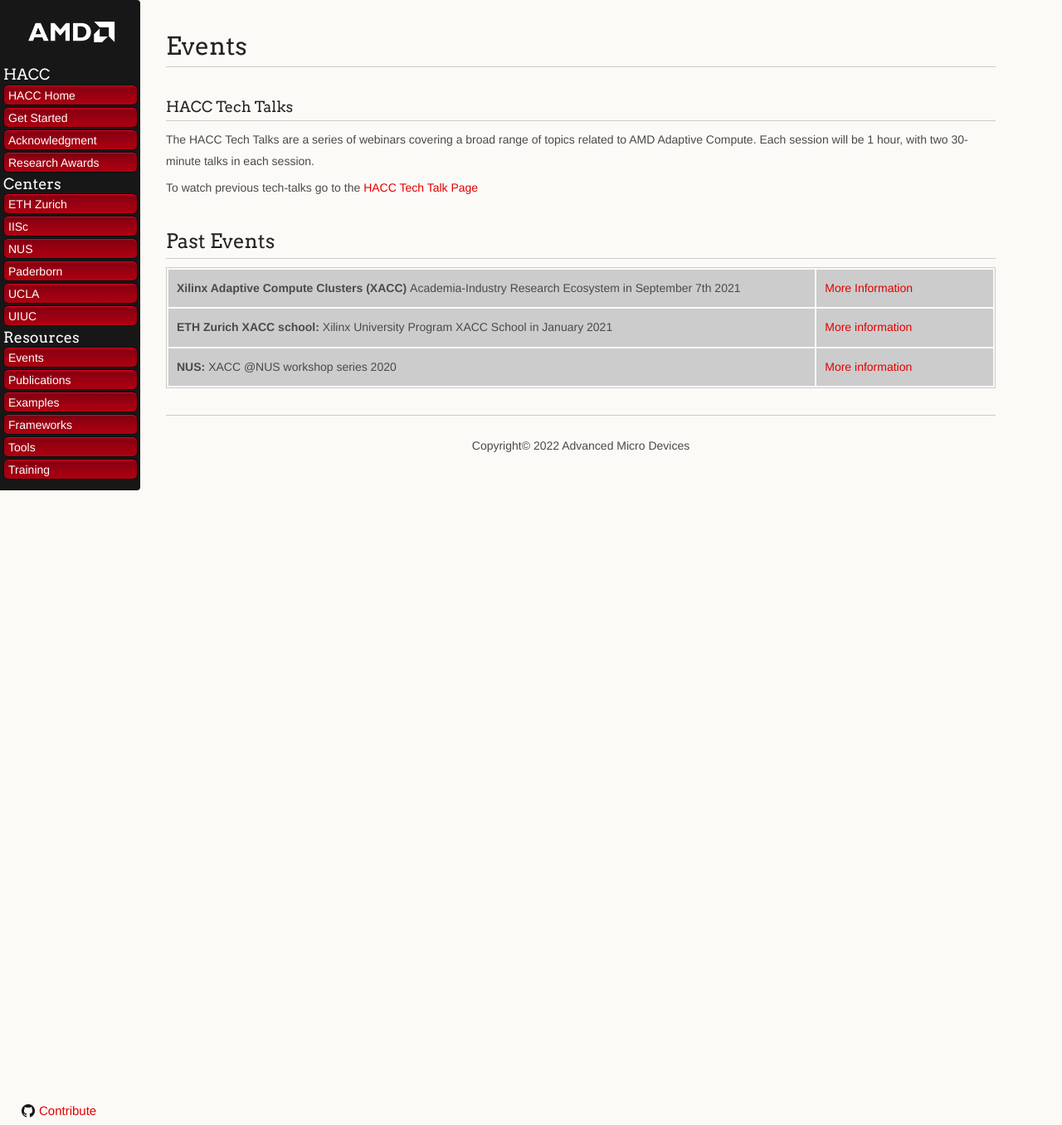
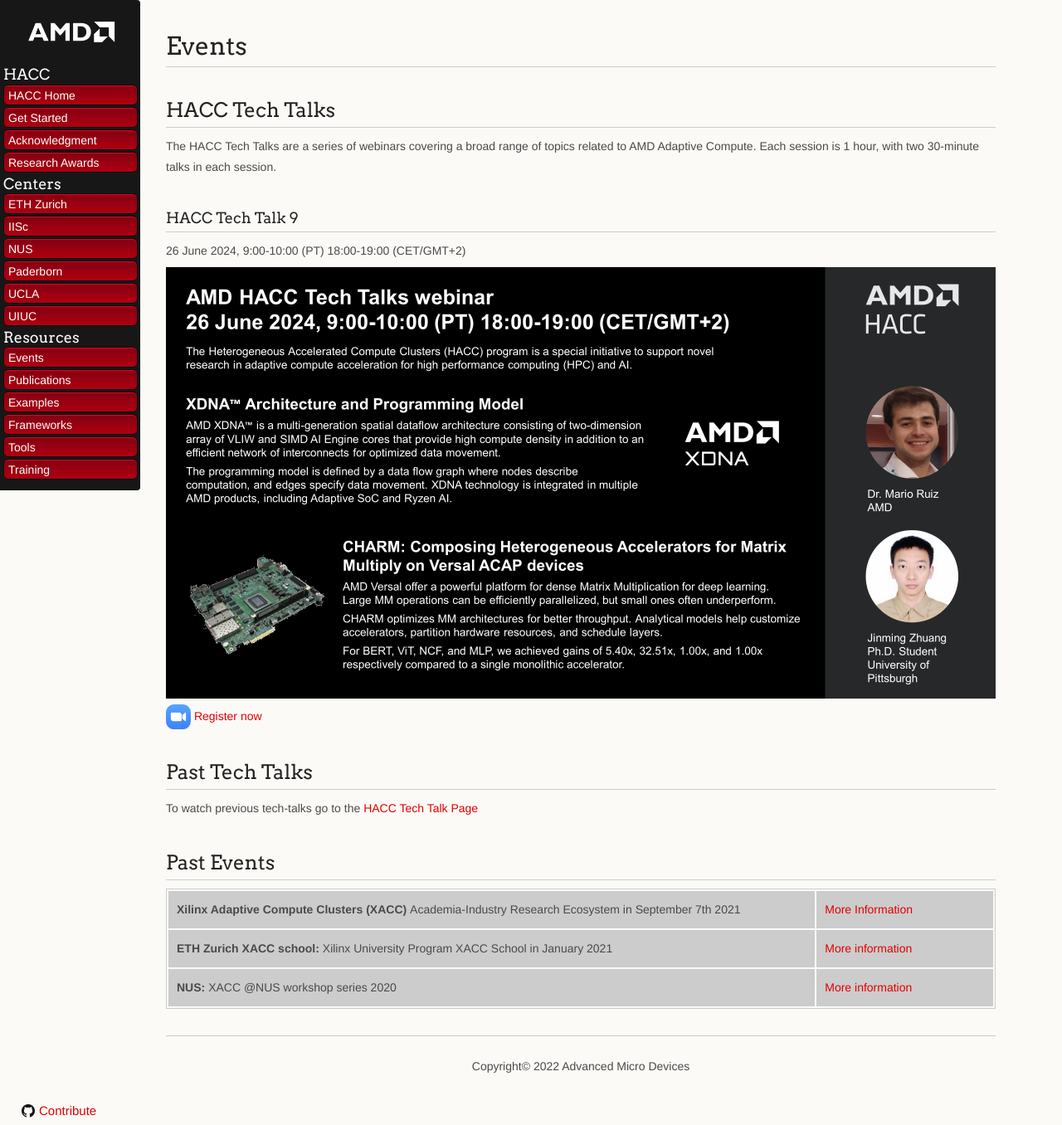
Before and after one commit to Xilinx/xacc, a Jekyll site: the page built from docs/events.md, in a window 1280 px wide and 1356 px high. Shown: the whole window at 83% size. Built offline with Jekyll 4.4.1, drawn with Linux system fonts in a browser that asks for light colours; nearby versions of some CDN libraries; our own code applies the rules of GitHub Pages for plain Markdown files.

Commit message:
Add TechTalk 9

```diff
--- a/docs/events.md
+++ b/docs/events.md
@@ -2,14 +2,24 @@
 
 # Events
 
-### HACC Tech Talks
+## HACC Tech Talks
 
-The HACC Tech Talks are a series of webinars covering a broad range of topics related to AMD Adaptive Compute. Each session will be 1 hour, with two 30-minute talks in each session.
+The HACC Tech Talks are a series of webinars covering a broad range of topics related to AMD Adaptive Compute. Each session is 1 hour, with two 30-minute talks in each session.
+
+### HACC Tech Talk 9
+
+26 June 2024, 9:00-10:00 (PT) 18:00-19:00 (CET/GMT+2)
+
+[![Tech Talk 9 advert](./images/tech_talks/tt9_advert.png)](https://amd.zoom.us/webinar/register/WN_V0kuGfGJSTiZGJenUzf64A)
+
+[![Zoom icon](./images/zoom_30.png) Register now](https://amd.zoom.us/webinar/register/WN_V0kuGfGJSTiZGJenUzf64A)
+
+## Past Tech Talks
 
 To watch previous tech-talks go to the <a href="./xacc_tech_talks.html#past-talks">HACC Tech Talk Page</a>
 
+## Past Events
 
-## Past Events
 
 <table class="responsive">
   <tr>
```
Also changed, not shown: docs/images/tech_talks/tt9_advert.png (added).
